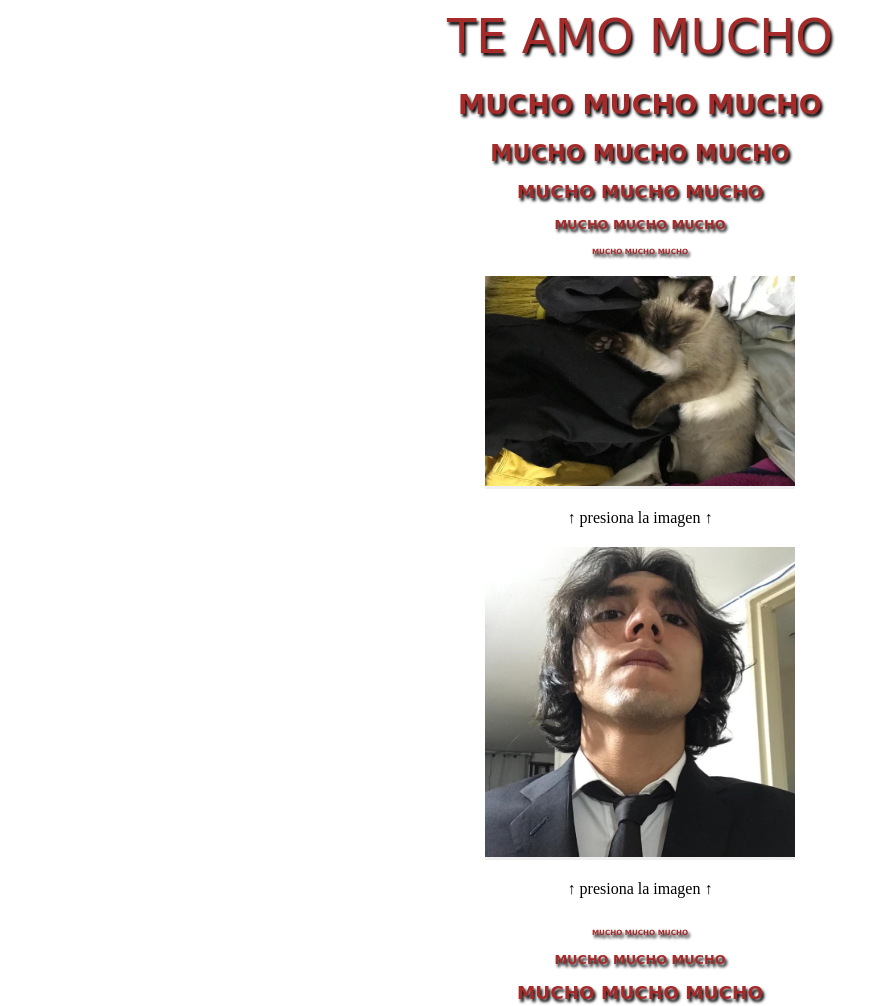
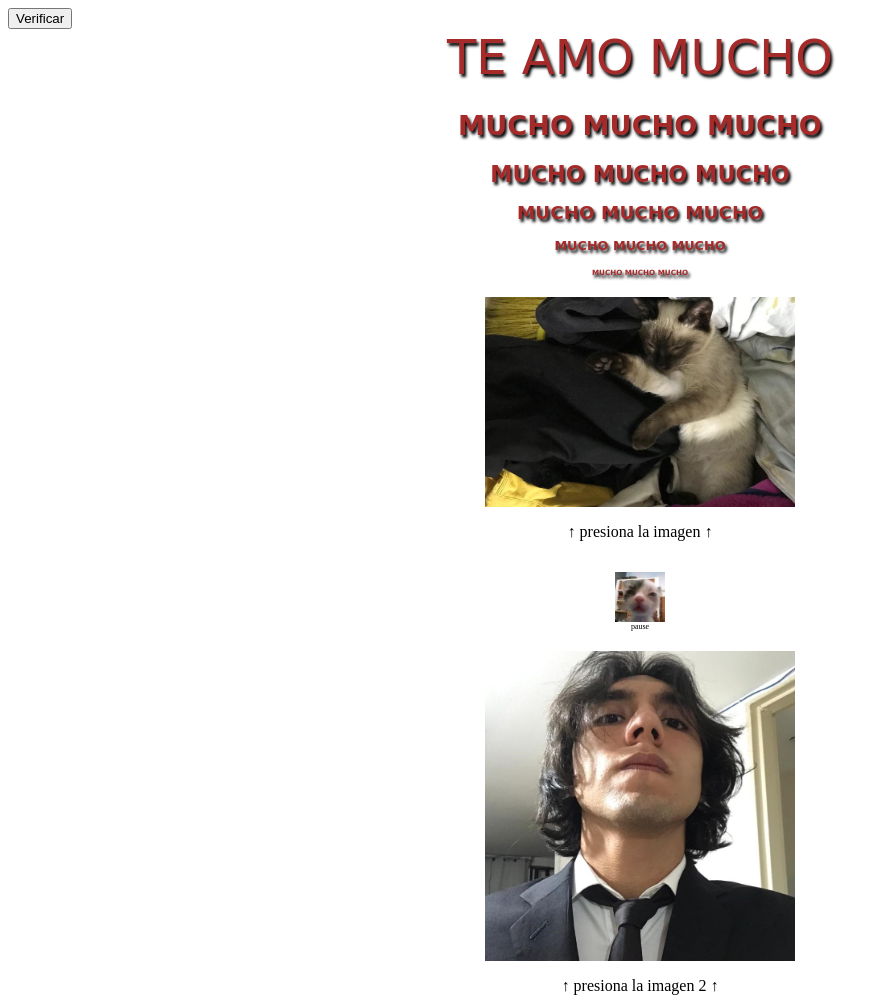
Before and after one commit to BlackShadow12675/BlackShadow12675.github.io, a plain HTML site: page index.html in a window 1280 px wide. Shown: the top 1006 px of the page, without its empty margins (0-890 px from the left). Drawn offline with Linux system fonts and the light colour scheme; a web font is replaced by a local one.

Commit message:
proyect regina 1.1

```diff
--- a/index.html
+++ b/index.html
@@ -20,8 +20,34 @@
 <body>
 
     <script>
-        spam
+        function amorcito() {
+            var res = prompt("¿me amas?", "");
+            console.log(res);
+            if (res == "si") {
+                var amor = 0;
+                amor = prompt("del 1 al 10, cuanto me amas ?");
+                console.log(amor);
+
+                if (amor <= 11) {
+
+                    for (var i=1; i<=amor; i++) {
+                    var res2 = prompt("mucho mucho ?", "");
+                    console.log(i);
+                    }
+
+                }
+                else{
+                    alert("no me amas, pipipipii");
+                }
+            }
+            else{
+                alert("no me amaaas, pipipipi");
+            }
+
+        }
     </script>
+
+    <input type="button" onclick="amorcito();" value="Verificar"/>
 
     <header class="TituloPrincipal">Te amo mucho</header>
 
@@ -37,6 +63,7 @@
     <button class="boton" id="boton" type="button"> <img src="jl1.1.jpg" height ="210" width="310" /></button>
     </div>
 
+
     <audio src=""></audio>
     <script>
         var boton = document.querySelector(".boton")
@@ -50,6 +77,23 @@
     </script>
 
     <p class="p1">↑ presiona la imagen ↑ </p>
+
+    <div class="Dbtn">
+        <button class="btn1" type="button"><img src="stop.jpg" height ="50" width="50" /></button>
+        </div>
+
+        <script>
+            var boton = document.querySelector(".btn1")
+            var audioEtiqueta = document.querySelector("audio")
+
+            boton.addEventListener("click", () => {
+                const obj = document.querySelector("audio");
+                audioEtiqueta.pause();
+                console.log(obj.paused);
+            })
+        </script>
+
+        <p class="pause">pause</p>
 
 
 
@@ -70,7 +114,7 @@
             })
         </script>
 
-        <p class="p2">↑ presiona la imagen ↑ </p>
+        <p class="p2">↑ presiona la imagen 2 ↑ </p>
 
         <div class= "muchos">
             <h5 id="p5">mucho mucho mucho</h1>
--- a/style.css
+++ b/style.css
@@ -59,7 +59,7 @@
     text-transform: none;
     text-indent: 0px;
     text-shadow: none;
-    display: inline-block;
+    display: flex;
     text-align: center;
     align-items: flex-start;
     cursor: default;
@@ -72,7 +72,7 @@
 }
 
 .DivBoton{
-    margin: 20px 0 20px;
+    margin: 20px 0 5px;
     display: flex;
     justify-content: center;
 }
@@ -80,8 +80,18 @@
 .boton:active {
     transform: scale(0.98);
             /* Scaling button to 0.98 to its original size */
-            box-shadow: 3px 2px 22px 1px rgba(0, 0, 0, 0.24);
+            box-shadow: 3px 2px 22px 1px rgba(0, 0, 0, 0.563);
             /* Lowering the shadow */
+}
+.boton2:active {
+    transform: scale(0.98);
+            /* Scaling button to 0.98 to its original size */
+            box-shadow: 3px 2px 22px 1px rgba(0, 0, 0, 0.563);
+            /* Lowering the shadow */
+}
+.btn1:active {
+    transform: scale(2);
+    box-shadow: 3px 2px 22px 1px rgba(0, 0, 0, 0.563);
 }
 
 .boton:focus{
@@ -96,3 +106,39 @@
     text-align: center;
     margin: 16px 0 30px 0;
 }
+
+.Dbtn{
+    margin: 0;
+    display: flex;
+    justify-content: center;
+}
+
+.Dbtn .btn1{
+    appearance: auto;
+    writing-mode: horizontal-tb !important;
+    text-rendering: auto;
+    color: buttontext;
+    letter-spacing: normal;
+    word-spacing: normal;
+    line-height: normal;
+    text-transform: none;
+    text-indent: 0px;
+    text-shadow: none;
+    display: flex;
+    text-align: center;
+    align-items: flex-start;
+    cursor: default;
+    box-sizing: border-box;
+    background-color: buttonface;
+    margin: 15px 0px 0px 0px;
+    padding: 0 0 0 0;
+    border-width: 0px;
+    border-image: initial;
+}
+
+.pause{
+    margin: 0;
+    display: flex;
+    justify-content: center;
+    font-size: 8px;
+}
```
Also changed, not shown: stop.jpg (added).
